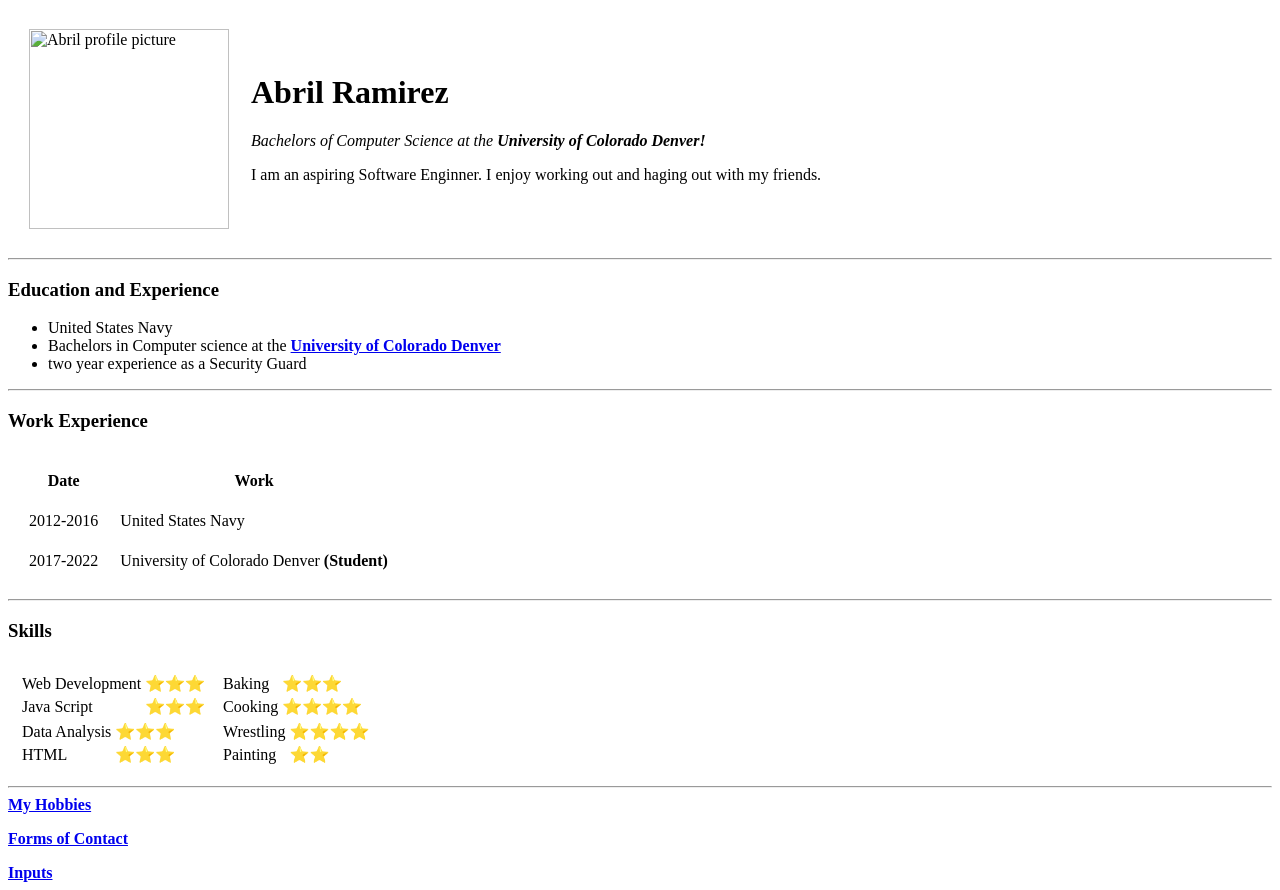
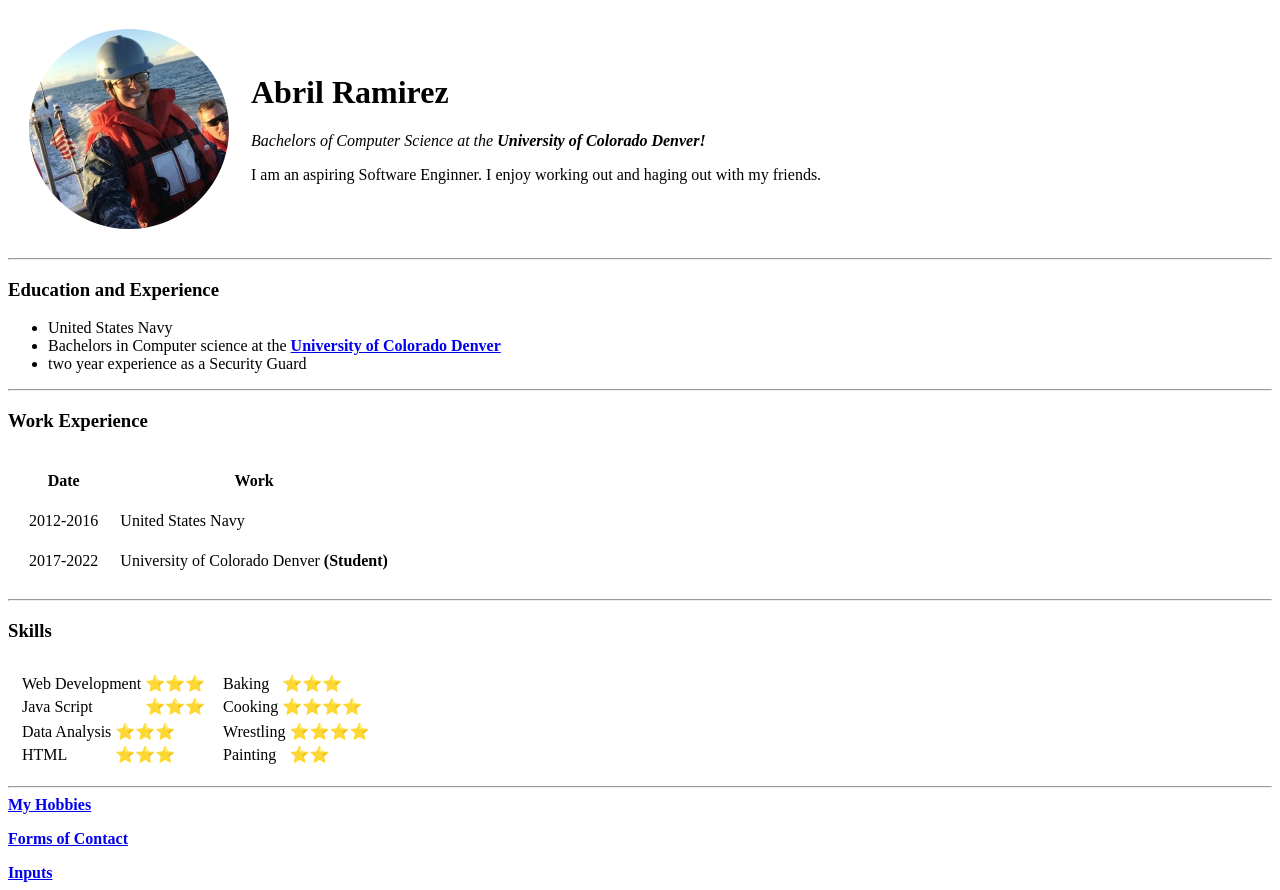
Before and after one commit to abril128/CV, a plain HTML site: page index.html in a window 1280 px wide. Drawn offline with Linux system fonts and the light colour scheme.

Commit message:
Update index.html

```diff
--- a/index.html
+++ b/index.html
@@ -10,7 +10,7 @@
   <table cellspacing="20">
     <tr>
       <td>
-        <img src="Abril.png" width="200 " height="200" alt="Abril profile picture">
+        <img src="images/Abril.png" width="200 " height="200" alt="Abril profile picture">
       </td>
       <td>
         <h1> Abril Ramirez</h1>
```
